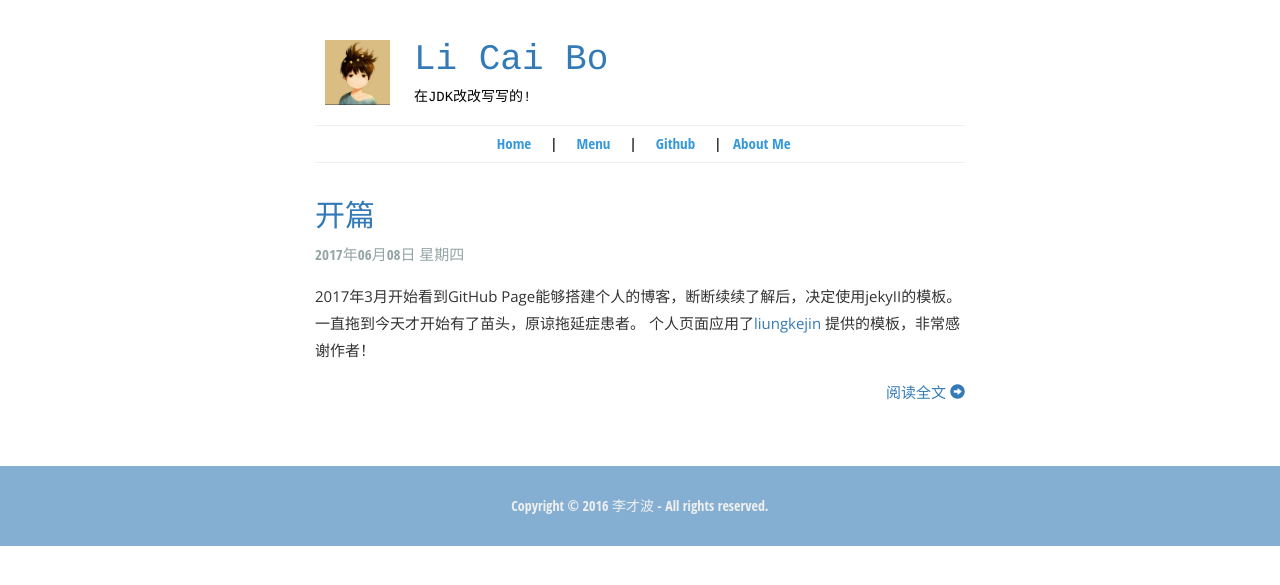
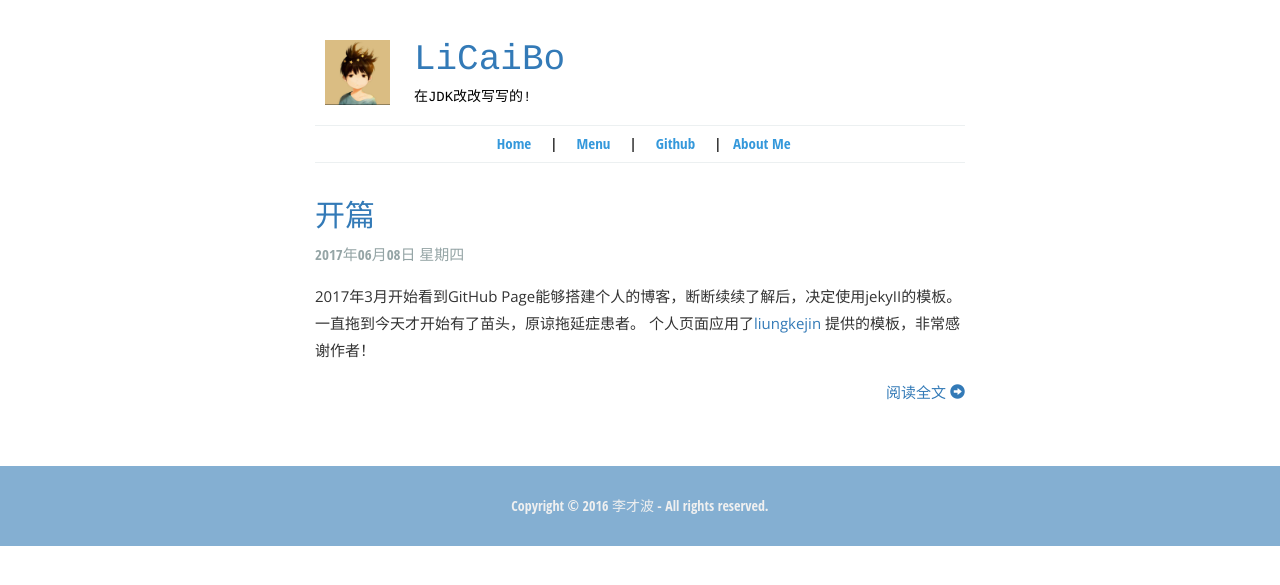
Before and after one commit to lcbbcl/licaibo.github.io, a Jekyll site: the page built from index.html, in a window 1280 px wide. Shown: the top 585 px of the page. Built offline with Jekyll 4.4.1, drawn with Linux system fonts in a browser that asks for light colours.

Commit message:
第一篇博客

```diff
--- a/_data/blog.yml
+++ b/_data/blog.yml
@@ -1,2 +1,2 @@
-title: Li Cai Bo
+title: LiCaiBo
 description: 在JDK改改写写的!
```
